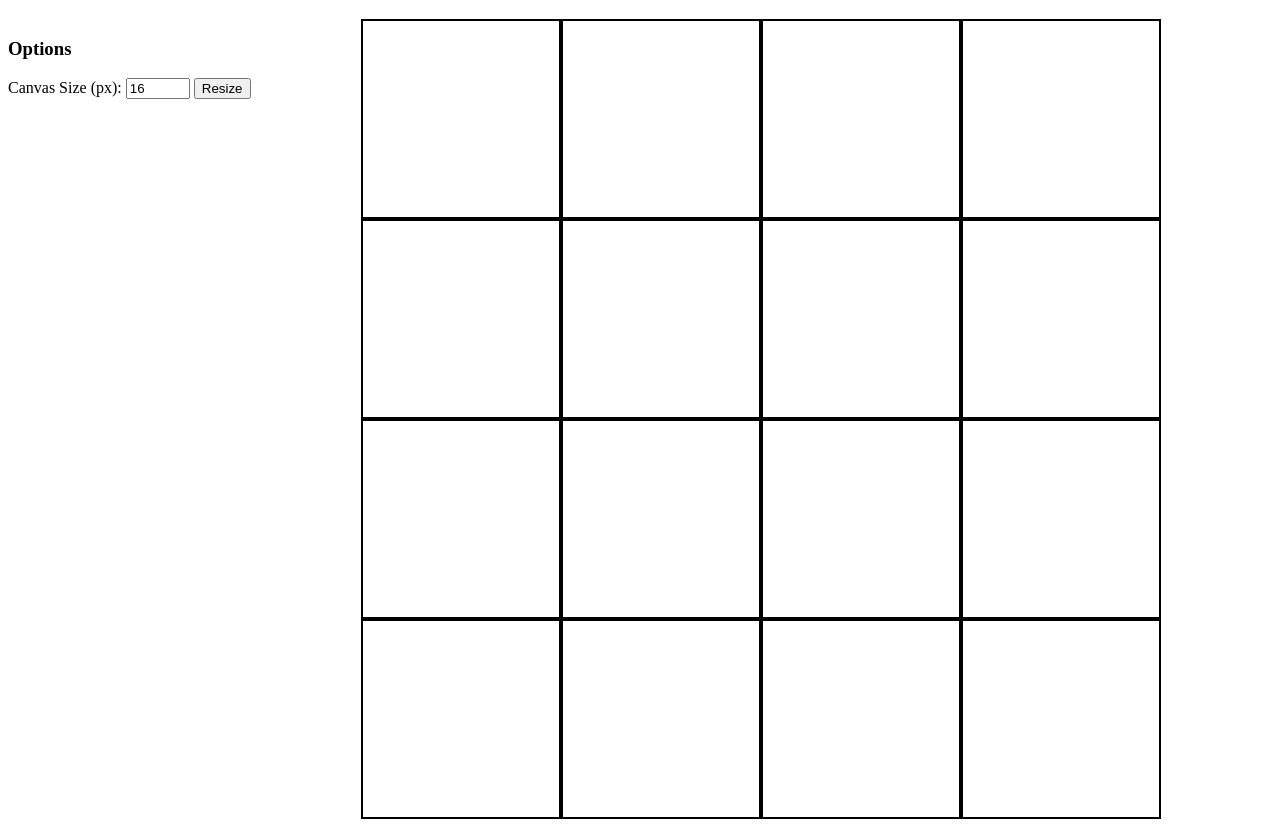
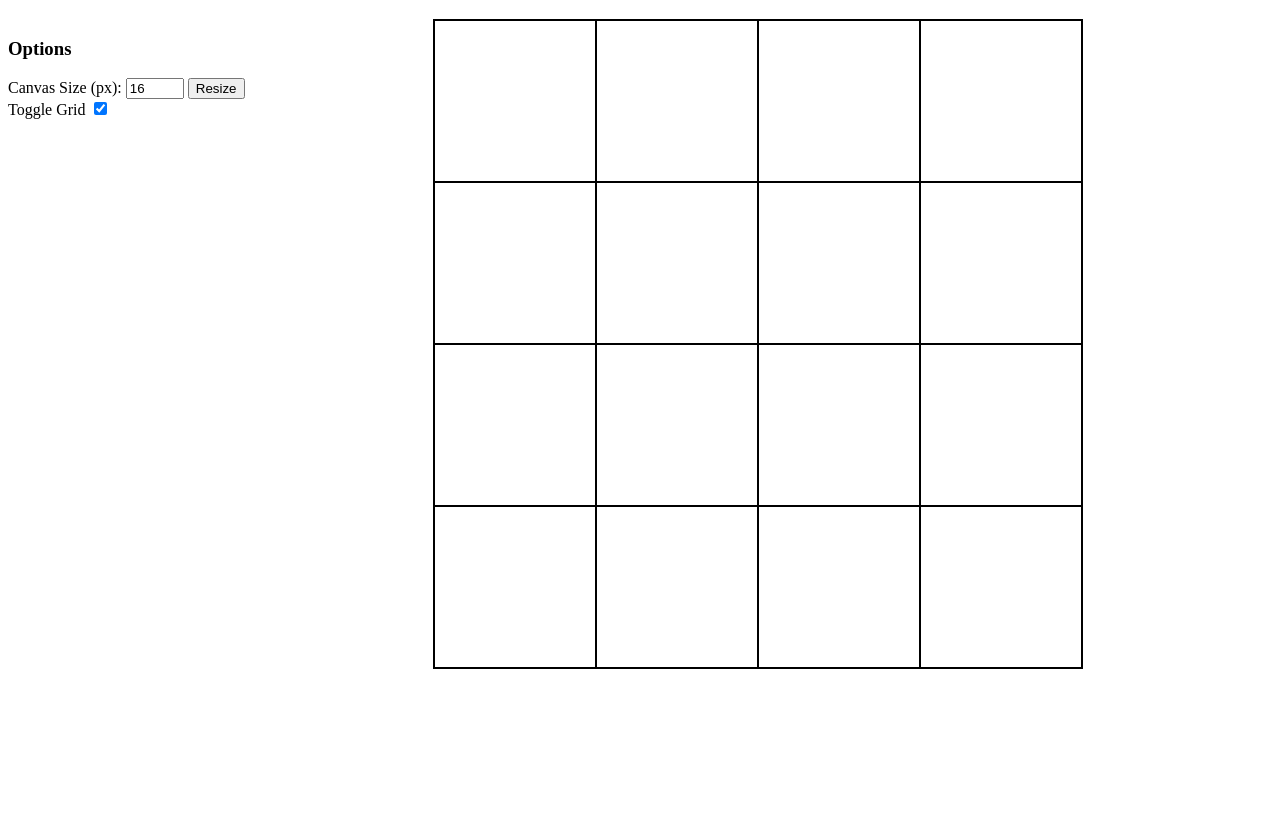
Before and after one commit to ravelandante/pixel-sketch, a plain HTML site: page index.html in a window 1280 px wide. Shown: the part 61-888 px from the top of the page. After the commit the page ends 800 px from the top, so only its background shows below. Drawn offline with Linux system fonts and the light colour scheme.

Commit message:
add toggling of grid lines

```diff
--- a/index.html
+++ b/index.html
@@ -13,11 +13,15 @@
     <div class="flex">
         <div class="controls">
             <h3>Options</h3>
-            <form>
+            <div>
                 <label for="size">Canvas Size (px): </label>
-                <input type="number" name="size" id="size" min="1" max="900" step="1" value="16"/>
+                <input type="number" id="size" min="1" max="900" step="1" value="16">
                 <button type="button" id="resize">Resize</button>
-            </form>
+            </div>
+            <div>
+                <label for="toggle_grid">Toggle Grid </label>
+                <input type="checkbox" id="toggle_grid" checked="false">
+            </div>
         </div>
     </div>
 </body>
--- a/script.js
+++ b/script.js
@@ -1,4 +1,5 @@
-
+let grid_items;
+let grid_item_size;
 
 function createGrid(grid_dims, grid_size)   {
     const old_grid = document.querySelector(".grid-container");
@@ -8,10 +9,11 @@ function createGrid(grid_dims, grid_size)   {
 
     const grid = document.createElement("div");
 
-    let grid_items = Math.sqrt(grid_size);
-    let grid_item_size = grid_dims/grid_items;
+    grid_items = Math.sqrt(grid_size);
+    grid_item_size = grid_dims/grid_items;
     grid.classList.add("grid-container");
-    grid.style.cssText = `display: grid; grid-template-columns: repeat(${grid_items}, ${grid_item_size}px); grid-template-rows: repeat(${grid_items}, ${grid_item_size}px); margin: auto;`
+    grid.style.cssText = `display: grid; grid-template-columns: repeat(${grid_items}, ${grid_item_size}px); grid-template-rows: repeat(${grid_items}, ${grid_item_size}px); margin: auto;
+                            border: ${grid_item_size/100}px solid;`
 
     document.querySelector(".flex").appendChild(grid);
 
@@ -31,14 +33,29 @@ function createGrid(grid_dims, grid_size)   {
 
 function resizeCanvas() {
     const size = document.querySelector("#size").value;
-    let grid_min = Math.min(window.innerHeight, window.innerWidth);
-    createGrid(grid_min, size);
+    let grid_min = Math.min(window.innerHeight*0.9, window.innerWidth*0.9);
+    createGrid(grid_min*0.9, size);
+}
+
+function toggleGrid()   {
+    let width = 0;
+    const grid_items = document.querySelector(".grid-container").children;
+    if (grid_items[0].style.border == "0px solid")
+        width = grid_item_size;
+    Array.from(grid_items).forEach(div => {
+        div.style.border = `${width/100}px solid`;
+    });
 }
 
 resizeCanvas();
 
 const resize = document.querySelector("#resize");
+const toggle_grid = document.querySelector("#toggle_grid");
 
 resize.addEventListener("click", () => {
     resizeCanvas();
 });
+
+toggle_grid.addEventListener("change", () => {
+    toggleGrid();
+});
--- a/styles.css
+++ b/styles.css
@@ -4,3 +4,7 @@
     display: flex;
     justify-content: center;
 }
+
+#size   {
+    width: 50px;
+}
```
